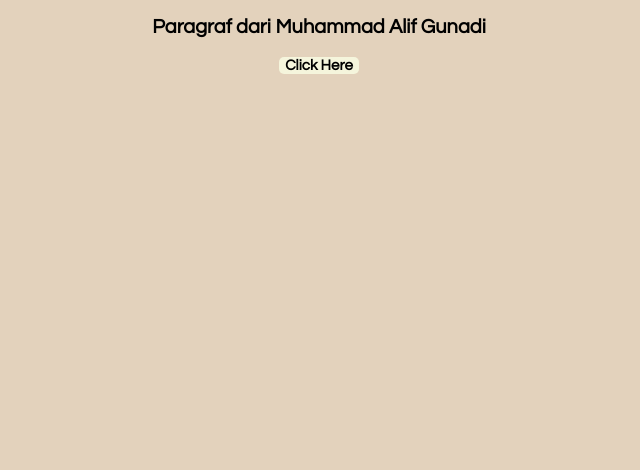
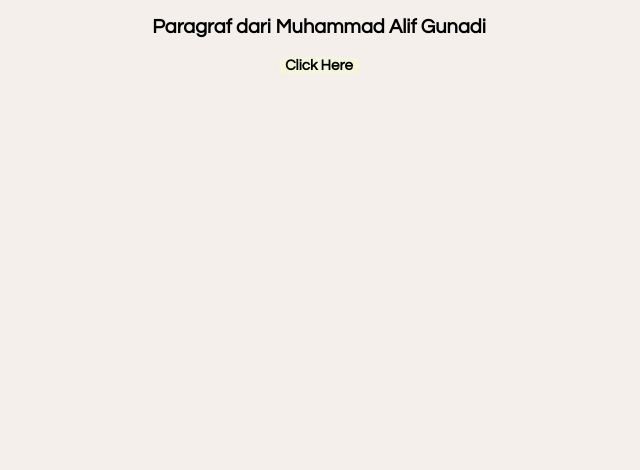
Before and after one commit to alifgunadi/git-GUI, a plain HTML site: page index.html in a window 1280 px wide. Shown: the part 330-800 px from the top of the page, without its empty margins (321-961 px from the left). Drawn offline with Linux system fonts and the light colour scheme.

Commit message:
edit bg body color_1

```diff
--- a/style.css
+++ b/style.css
@@ -1,5 +1,5 @@
 .body {
-    background-color: rgb(227, 210, 188);
+    background-color: rgb(244, 239, 234);
     font-family: century gothic;
     display: relative;
     padding: 250px;
```
